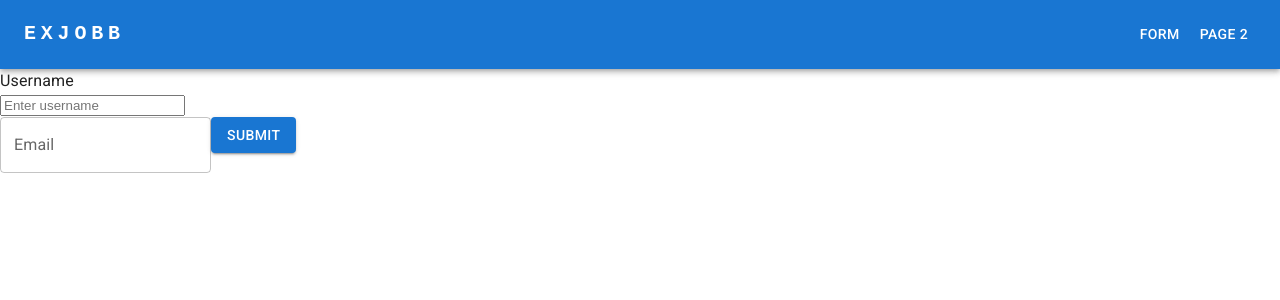
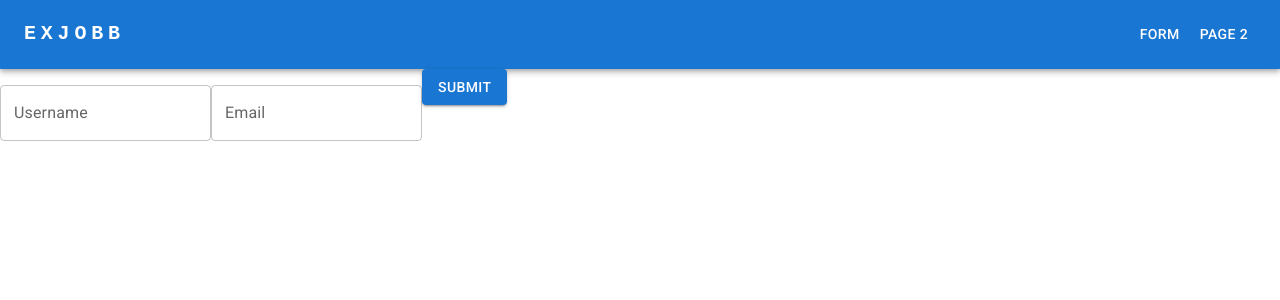
Before and after one commit to majate/exjobb-spa, a React (Create React App) app: page /form in a window 1280 px wide. Shown: the top 300 px of the page. Built offline with nearby package versions, Linux system fonts and the light colour scheme.

Commit message:
Mui text fields in form

```diff
--- a/src/components/Form.tsx
+++ b/src/components/Form.tsx
@@ -1,6 +1,7 @@
 import { UseFormReturn } from 'react-hook-form'
 import { FormModel } from './FormController'
-import { Button, TextField } from '@mui/material'
+import FormTextField from './FormTextField'
+import { Button } from '@mui/material'
 
 type FormProps = {
   form: UseFormReturn<FormModel>
@@ -8,38 +9,15 @@ type FormProps = {
 }
 
 const Form = (props: FormProps) => {
-  const { formState, register, handleSubmit } = props.form
-  const { errors, isSubmitting } = formState
-
-  console.log(register('email'))
-  const { ref: emailRef, ...emailProps } = register('email')
+  const { formState, handleSubmit, control } = props.form
 
   return (
     <form onSubmit={handleSubmit(props.onSubmit)}>
-      <div>
-        <label>Username</label>
-        <div>
-          <input
-            type="text"
-            placeholder="Enter username"
-            {...register('username')}
-          />
-        </div>
-        <div>{errors?.username?.message}</div>
-      </div>
-
-      {/* ... more fields here */}
-      <TextField
-        error={errors?.email ? true : false}
-        label="Email"
-        defaultValue=""
-        helperText={errors?.email?.message}
-        {...emailProps}
-        inputRef={emailRef}
-      />
+      <FormTextField name="username" label="Username" control={control} />
+      <FormTextField name="email" label="Email" control={control} />
       <Button
         variant="contained"
-        disabled={isSubmitting}
+        disabled={formState.isSubmitting}
         onClick={handleSubmit(props.onSubmit)}
       >
         Submit
--- /dev/null
+++ b/src/components/FormTextField.tsx
@@ -0,0 +1,30 @@
+import { Control, Controller, Path } from 'react-hook-form'
+import { TextField } from '@mui/material'
+
+type TextFieldProps<TFormModel> = {
+  name: Path<TFormModel>
+  label: string
+  control: Control<TFormModel, any>
+}
+
+function FormTextField<TFormModel>(props: TextFieldProps<TFormModel>) {
+  return (
+    <Controller
+      name={props.name}
+      control={props.control}
+      render={({ field, fieldState }) => (
+        <TextField
+          margin="normal"
+          error={fieldState.error ? true : false}
+          label={props.label}
+          helperText={fieldState.error?.message}
+          inputRef={field.ref}
+          onChange={field.onChange}
+          value={field.value}
+        />
+      )}
+    />
+  )
+}
+
+export default FormTextField
```
